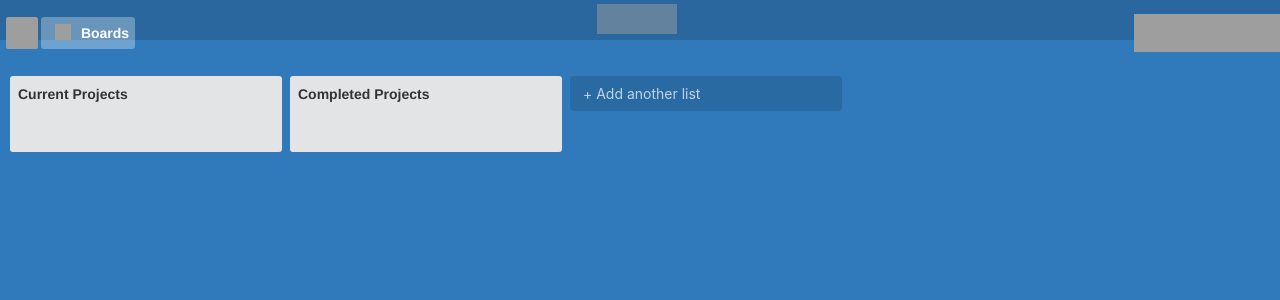
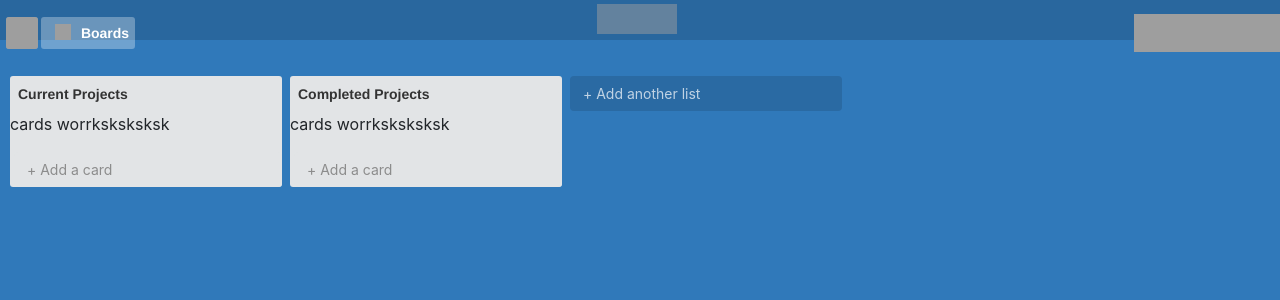
Before and after one commit to nikkiboyd/Angular-Trello-Clone, an Angular app: page / in a window 1280 px wide. Shown: the top 300 px of the page. Built offline with nearby package versions, Linux system fonts and the light colour scheme; grey boxes are pictures that could not be loaded.

Commit message:
try to get foreach loop to work for cards

```diff
--- a/src/app/app.component.ts
+++ b/src/app/app.component.ts
@@ -19,7 +19,7 @@ export class AppComponent {
       'Completed Projects')
   ];
 
-  listOneCards: Card[] = [
+  allCards: Card[] = [
     new Card(
       'Trello Clone | AngularJS Code Review'
     ),
--- a/src/app/cards/cards.component.html
+++ b/src/app/cards/cards.component.html
@@ -1,3 +1,8 @@
-<p>
-  cards works!
-</p>
+<div class="stack">
+  <div *ngFor="let currentCard of childAllCards">
+    <p>{{currentCard.title}}</p>
+  </div>
+  <p>
+    cards worrksksksksk
+  </p>
+</div>
--- a/src/app/cards/cards.component.ts
+++ b/src/app/cards/cards.component.ts
@@ -7,7 +7,7 @@ import { Card } from '../models/card.model';
   styleUrls: ['./cards.component.css']
 })
 export class CardsComponent {
-  @Input() childListOneCards: Card[];
+  @Input() childAllCards: Card[];
   @Output() clickSender = new EventEmitter();
 
   newCard(cardToCreate: Card) {
--- a/src/app/lists/lists.component.html
+++ b/src/app/lists/lists.component.html
@@ -10,7 +10,7 @@
   <button class="btn new-list-button">+ Add another list</button>
   <div class="list" *ngFor="let currentList of childAllLists">
     <h4 class="list-header">{{currentList.title}}</h4>
-    <div class="cards" *ngFor="let currentCard of childListOneCards">
+    <app-cards [childAllCards]="allCards" (clickSender)="createCard($event)"></app-cards>
     <button class="btn new-card-button">+ Add a card</button>
   </div>
 </div>
```
